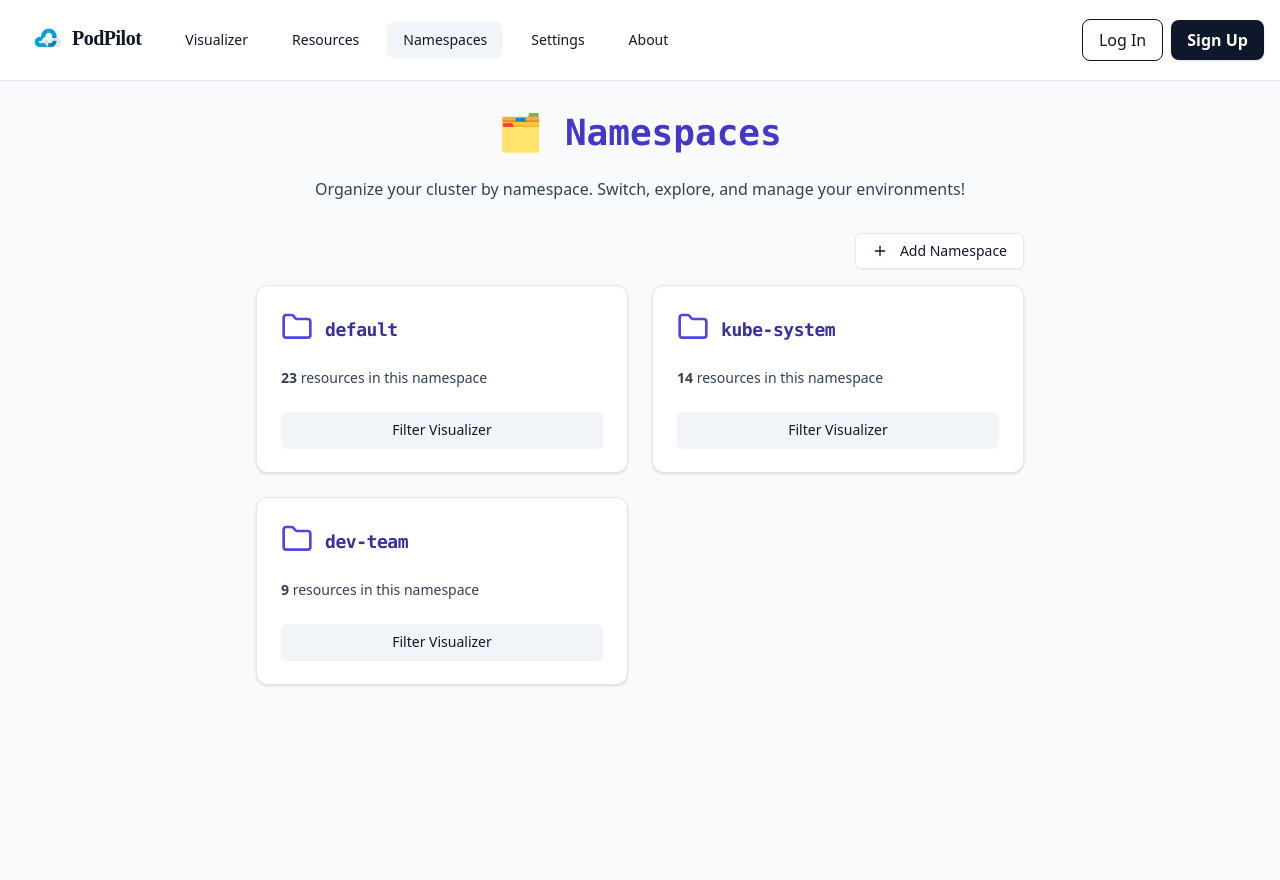
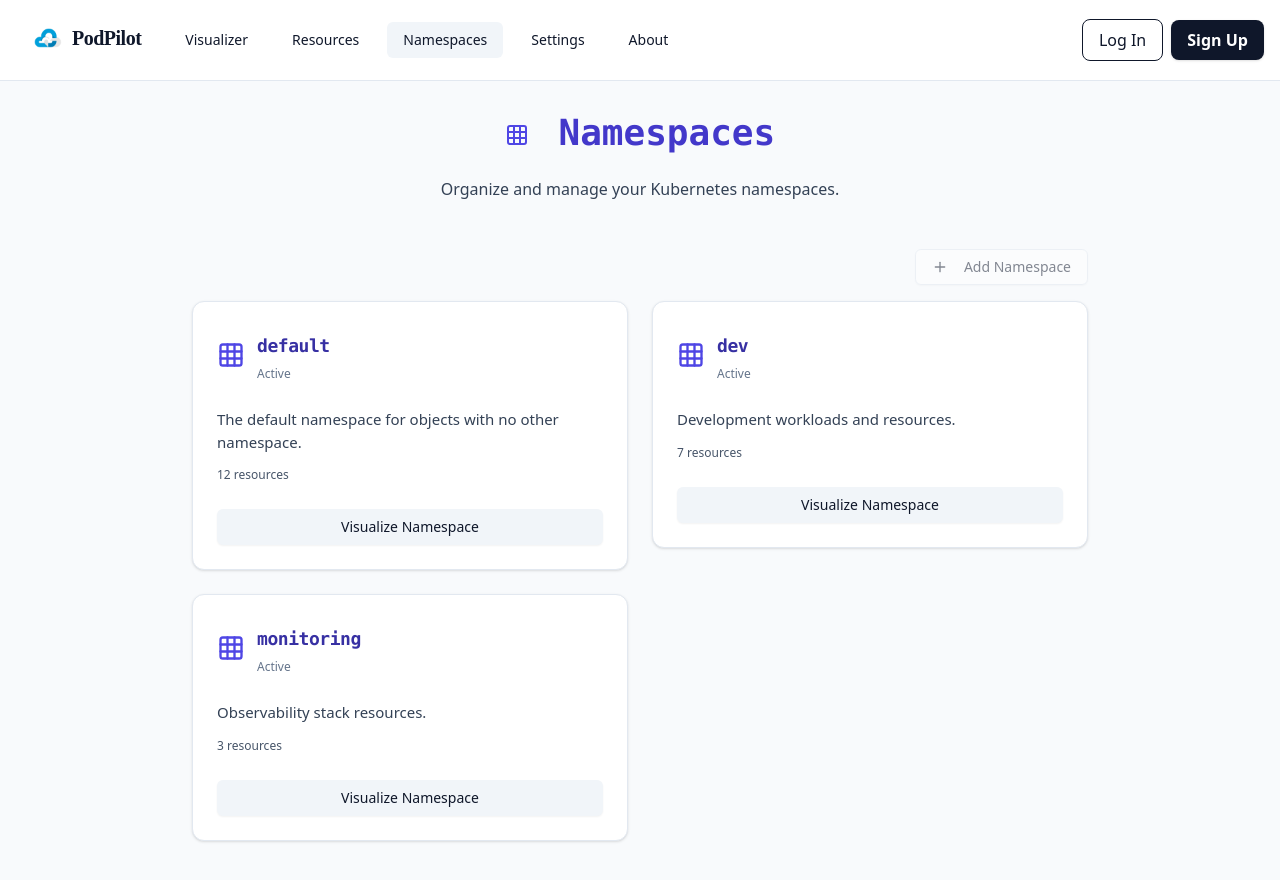
Before and after one commit to Collin-Test-Quome-Org/reactflow-kubernetes-resource-visualizer-13ed860c-92398d3c, a React (Vite) app in the folder frontend/: page /namespaces in a window 1280 px wide. Shown: the top 880 px of the page. Built offline with nearby package versions, Linux system fonts and the light colour scheme.

Commit message:
Add NamespacesPage with mock data and visualization links.

```diff
--- a/frontend/src/pages/NamespacesPage.tsx
+++ b/frontend/src/pages/NamespacesPage.tsx
@@ -1,73 +1,80 @@
 import React from 'react';
 import { Card, CardHeader, CardTitle, CardContent, CardFooter } from '@/components/ui/card';
 import { Button } from '@/components/ui/button';
-import { Plus, Folder } from 'lucide-react';
 import { motion } from 'framer-motion';
+import { Link } from 'react-router-dom';
+import { Grid3X3, Plus } from 'lucide-react';
 
-// Fake Namespaces
+// Fake namespaces data
 const namespaces = [
   {
     name: 'default',
-    resources: 23,
+    status: 'Active',
+    resourceCount: 12,
+    description: 'The default namespace for objects with no other namespace.',
   },
   {
-    name: 'kube-system',
-    resources: 14,
+    name: 'dev',
+    status: 'Active',
+    resourceCount: 7,
+    description: 'Development workloads and resources.',
   },
   {
-    name: 'dev-team',
-    resources: 9,
+    name: 'monitoring',
+    status: 'Active',
+    resourceCount: 3,
+    description: 'Observability stack resources.',
   },
 ];
 
 export function NamespacesPage() {
   return (
     <div className="min-h-screen bg-slate-50 pb-16 pt-8">
-      <div className="max-w-3xl mx-auto">
+      <div className="max-w-4xl mx-auto">
         <motion.h1
           initial={{ opacity: 0, y: -30 }}
           animate={{ opacity: 1, y: 0 }}
           transition={{ duration: 0.6 }}
           className="text-3xl md:text-4xl font-mono font-bold text-indigo-700 mb-6 text-center"
         >
-          🗂️ Namespaces
+          <Grid3X3 className="inline mr-2 text-indigo-600" /> Namespaces
         </motion.h1>
         <motion.p
           initial={{ opacity: 0 }}
           animate={{ opacity: 1 }}
-          transition={{ delay: 0.2 }}
-          className="text-center text-slate-700 font-inter mb-8"
+          transition={{ delay: 0.3 }}
+          className="text-center text-slate-700 font-inter mb-12"
         >
-          Organize your cluster by namespace. Switch, explore, and manage your environments!
+          Organize and manage your Kubernetes namespaces.
         </motion.p>
         <div className="flex justify-end mb-4">
-          <Button id="add-namespace-btn" variant="outline" className="flex gap-2 items-center">
-            <Plus className="w-4 h-4 mr-1" /> Add Namespace
+          <Button id="add-namespace-btn" variant="outline" disabled>
+            <Plus className="mr-2" /> Add Namespace
           </Button>
         </div>
-        <div className="grid gap-6 md:grid-cols-2 grid-cols-1">
+        <div className="grid gap-6 sm:grid-cols-2">
           {namespaces.map((ns, idx) => (
             <motion.div
               key={ns.name}
-              initial={{ opacity: 0, scale: 0.95 }}
+              initial={{ opacity: 0, scale: 0.97 }}
               animate={{ opacity: 1, scale: 1 }}
-              transition={{ delay: idx * 0.13 + 0.13 }}
+              transition={{ delay: idx * 0.10 + 0.2 }}
             >
               <Card className="shadow hover:shadow-lg transition-shadow">
-                <CardHeader className="flex flex-row items-center gap-3">
-                  <Folder className="text-indigo-600 w-8 h-8" />
+                <CardHeader className="flex flex-row gap-3 items-center">
+                  <Grid3X3 className="text-indigo-600" size={28} />
                   <div>
                     <CardTitle className="text-indigo-800 font-mono text-lg">{ns.name}</CardTitle>
+                    <span className="text-xs text-slate-500">{ns.status}</span>
                   </div>
                 </CardHeader>
                 <CardContent>
-                  <p className="text-slate-700 text-sm">
-                    <span className="font-semibold">{ns.resources}</span> resources in this namespace
-                  </p>
+                  <p className="text-slate-700 text-[15px] mb-2">{ns.description}</p>
+                  <span className="text-slate-600 text-xs">{ns.resourceCount} resources</span>
                 </CardContent>
                 <CardFooter>
-                  <Button id={`filter-namespace-btn-${ns.name}`} variant="secondary" className="w-full">
-                    Filter Visualizer
+                  <Button asChild id={`namespace-visualize-btn-${ns.name}`} variant="secondary" className="w-full">
+                    <Link to={`/visualizer?namespace=${ns.name}`}>Visualize Namespace</Link>
                   </Button>
                 </CardFooter>
               </Card>
```
